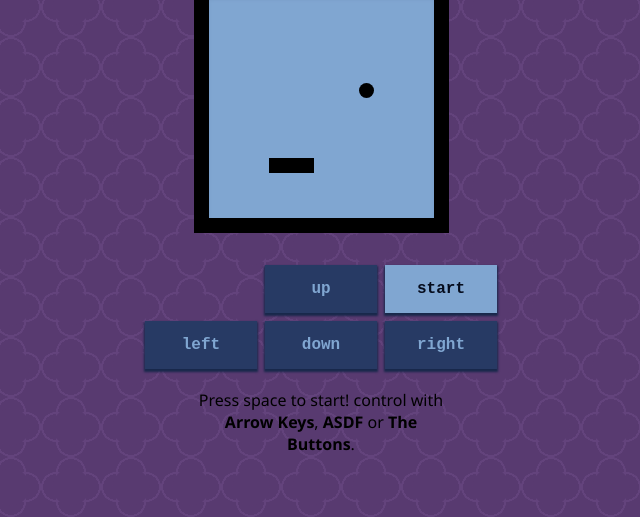
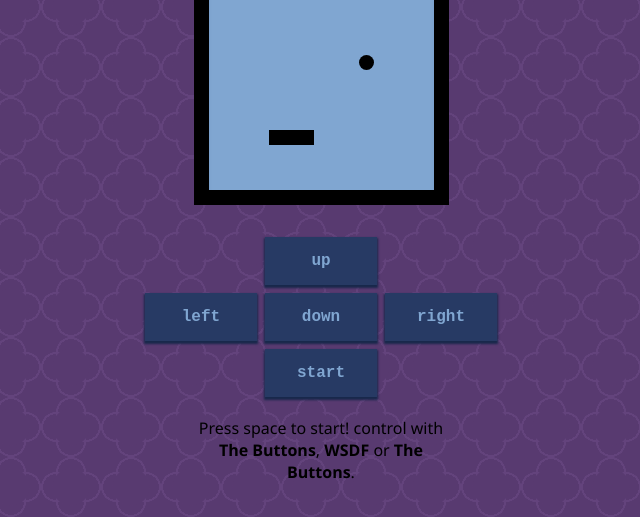
Before and after one commit to neiloysdir/snek, a plain HTML site: page index.html in a window 1280 px wide. Shown: the part 263-780 px from the top of the page, without its empty margins (319-959 px from the left). Drawn offline with Linux system fonts and the light colour scheme.

Commit message:
final commit

```diff
--- a/css/style.css
+++ b/css/style.css
@@ -99,11 +99,12 @@ header {
   padding-top: 2rem;
   display: grid;
   grid-template-columns: repeat(3, 1fr);
-  grid-template-rows: repeat(2, 1fr);
+  grid-template-rows: repeat(3, 1fr);
   grid-gap: 0.5em;
   grid-template-areas:
-    "start up temp2"
-    "left down right";
+    "temp1 up temp2"
+    "left down right"
+    "temp3 start temp4";
 }
 
 .button {
@@ -127,8 +128,8 @@ header {
 }
 
 .start {
-  background-color: #80a6d1;
-  color: #050c1d;
+  background-color: #273a64;
+  color: #80a6d1;
   box-shadow: 0px 2px 2px 1px #18284b;
 }
 
@@ -144,6 +145,9 @@ header {
 .right {
   grid-area: right;
 }
+.start {
+  grid-area: start;
+}
 
 footer {
   margin-top: 20px;
--- a/index.html
+++ b/index.html
@@ -31,8 +31,8 @@
         <input id="right" class="button right" type="button" value="right" />
       </div>
       <footer>
-        Press space to start! control with <strong>Arrow Keys</strong>,
-        <strong>ASDF</strong> or <strong>The Buttons</strong>.
+        Press space to start! control with <strong>The Buttons</strong>,
+        <strong>WSDF</strong> or <strong>The Buttons</strong>.
       </footer>
     </div>
     <script src="js/script.js"></script>
--- a/js/script.js
+++ b/js/script.js
@@ -314,10 +314,10 @@ window.addEventListener("DOMContentLoaded", function (event) {
       window.requestAnimationFrame(main);
     } catch (error) {
       // Write a note about restarting game and setting difficulty
-      const pressSpaceToStart = "Press space to reset the game.";
+      const pressSpaceToStart = "Press space or the start button to reset the game.";
       const changeMode = hardMode
-        ? "Back to easy mode? Press the letter E."
-        : "Ready for hard more? Press the letter H.";
+        ? " "
+        : " ";
       noteElement.innerHTML = `${error.message}. ${pressSpaceToStart} <div>${changeMode}</div>`;
       noteElement.style.opacity = 1;
       containerElement.style.opacity = 1;
```
Also changed, not shown: img/banner.png (added), 1 other file.
